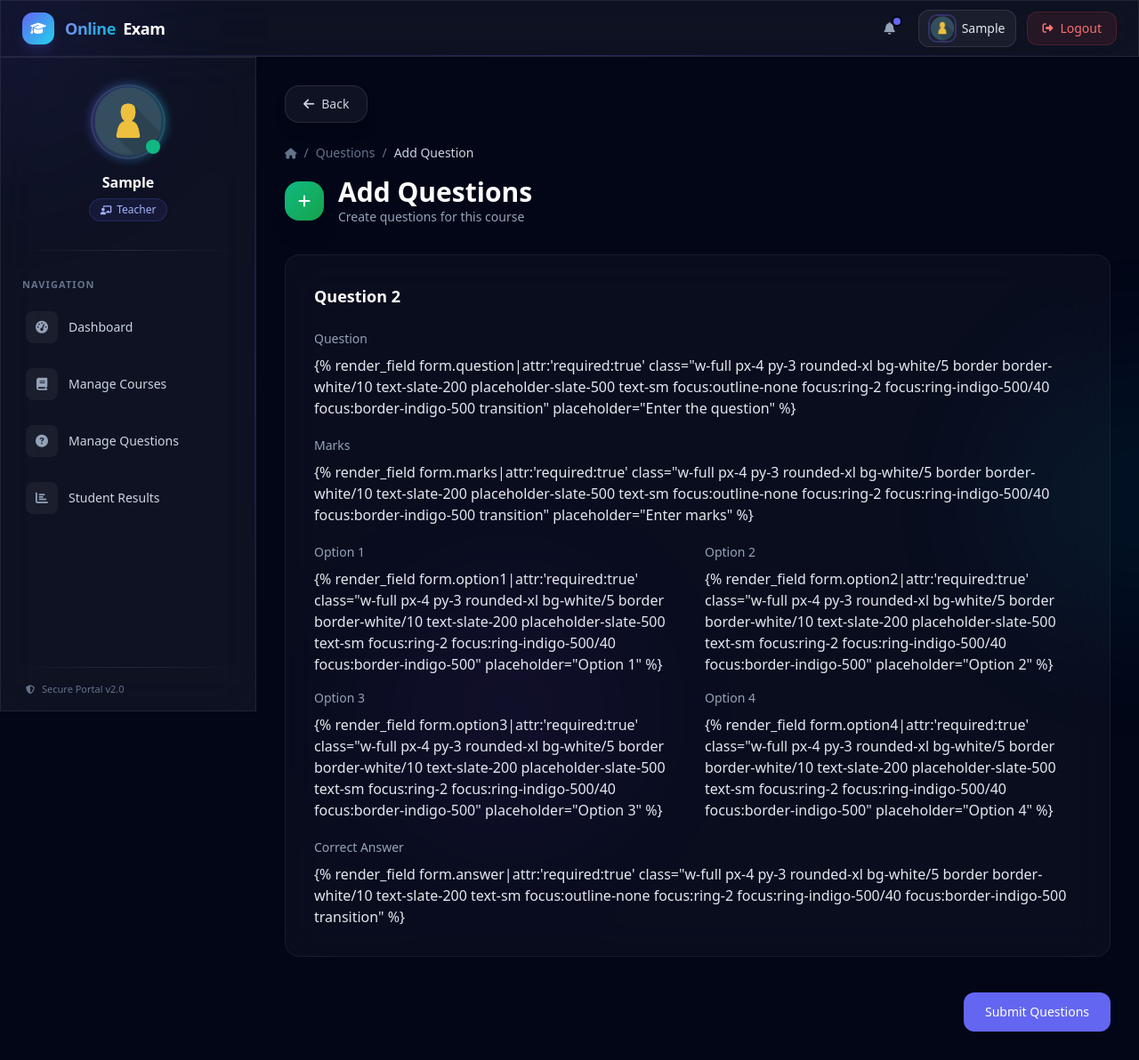
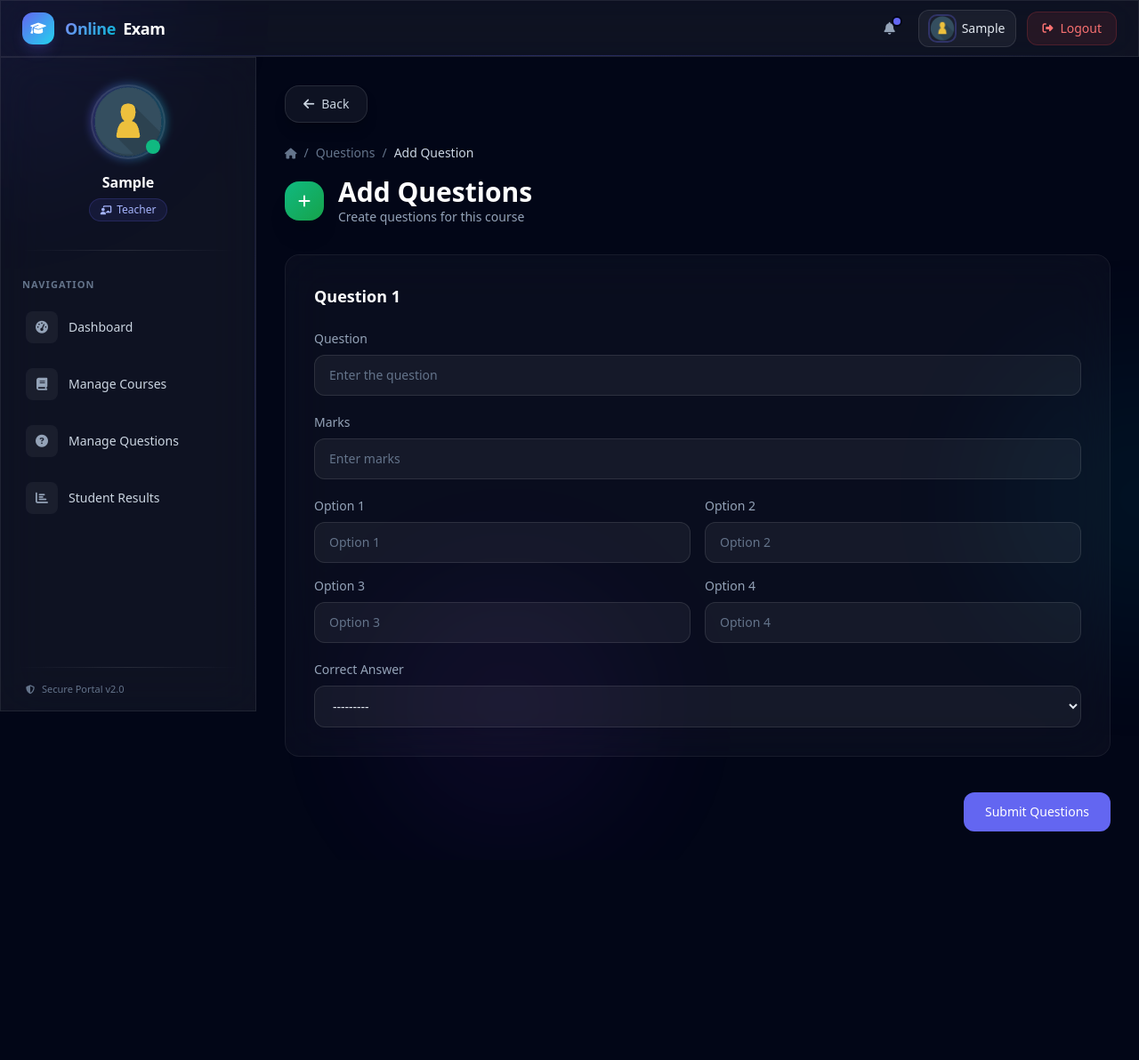
Before and after one commit to Ping-Varun001/online-examination-system, a Django app: page /teacher/teacher-add-question/1 in a window 1280 px wide. Shown: the whole page at 89% size. After the commit the page ends 935 px from the top, so only its background shows below. Run offline with Django 3.2, Linux system fonts and the light colour scheme; a user stored in the database is signed in; tables that the repository leaves empty hold one stand-in row (values such as "Sample post"); some libraries are stand-ins or nearby versions.

Commit message:
Minor changes in question form

```diff
--- a/templates/teacher/teacher_add_question.html
+++ b/templates/teacher/teacher_add_question.html
@@ -2,16 +2,9 @@
 {% load widget_tweaks %}
 {% block content %}
 
-<!-- ================= HEADER ================= -->
 <div class="mb-8">
-  <button
-    onclick="history.back()"
-    class="group inline-flex items-center gap-2 px-5 py-2.5 mb-6 rounded-2xl
-           bg-white/5 border border-white/10 text-slate-300
-           hover:bg-indigo-500/10 hover:border-indigo-500/30 hover:text-white
-           transition-all duration-300 text-sm font-medium shadow-lg shadow-black/20">
-    <i class="fas fa-arrow-left text-sm transition-transform duration-300
-              group-hover:-translate-x-1"></i>
+  <button onclick="history.back()" class="group inline-flex items-center gap-2 px-5 py-2.5 mb-6 rounded-2xl bg-white/5 border border-white/10 text-slate-300 hover:bg-indigo-500/10 hover:border-indigo-500/30 hover:text-white transition-all duration-300 text-sm font-medium shadow-lg shadow-black/20">
+    <i class="fas fa-arrow-left text-sm transition-transform duration-300 group-hover:-translate-x-1"></i>
     <span>Back</span>
   </button>
 
@@ -34,124 +27,66 @@
   </div>
 </div>
 
-<!-- ================= FORM ================= -->
 <form method="POST" autocomplete="off">
   {% csrf_token %}
   {{ formset.management_form }}
 
   <div class="space-y-8">
+    {% for form in formset %}
+    <div class="group relative rounded-2xl bg-white/[0.03] backdrop-blur-xl border border-white/[0.06] hover:border-indigo-500/30 hover:bg-white/[0.05] transition-all duration-500">
 
-    {% for form in formset %}
-    <!-- ================= QUESTION CARD ================= -->
-    <div class="group relative rounded-2xl
-                bg-white/[0.03] backdrop-blur-xl
-                border border-white/[0.06]
-                hover:border-indigo-500/30 hover:bg-white/[0.05]
-                transition-all duration-500">
-
-      <!-- Glow -->
-      <div class="absolute -top-10 -left-10 w-32 h-32 rounded-full
-                  bg-indigo-500/20 blur-3xl opacity-0
-                  group-hover:opacity-100 transition duration-700"></div>
+      <div class="absolute -top-10 -left-10 w-32 h-32 rounded-full bg-indigo-500/20 blur-3xl opacity-0 group-hover:opacity-100 transition duration-700"></div>
 
       <div class="relative p-6 sm:p-8">
 
-        <!-- Question Title -->
         <h3 class="text-lg font-semibold text-white mb-6">
-          Question {{ forloop.counter|add:start_index }}
+          Question {{ forloop.counter }}
         </h3>
 
-        <!-- Question -->
         <div class="mb-5">
           <label class="block text-sm text-slate-400 mb-2">Question</label>
-          {% render_field form.question|attr:'required:true'
-              class="w-full px-4 py-3 rounded-xl bg-white/5 border border-white/10
-                     text-slate-200 placeholder-slate-500 text-sm
-                     focus:outline-none focus:ring-2 focus:ring-indigo-500/40
-                     focus:border-indigo-500 transition"
-              placeholder="Enter the question" %}
+          {% render_field form.question class="w-full px-4 py-3 rounded-xl bg-white/5 border border-white/10 text-slate-200 placeholder-slate-500 text-sm focus:outline-none focus:ring-2 focus:ring-indigo-500/40 focus:border-indigo-500 transition" placeholder="Enter the question" %}
         </div>
 
-        <!-- Marks -->
         <div class="mb-5">
           <label class="block text-sm text-slate-400 mb-2">Marks</label>
-          {% render_field form.marks|attr:'required:true'
-              class="w-full px-4 py-3 rounded-xl bg-white/5 border border-white/10
-                     text-slate-200 placeholder-slate-500 text-sm
-                     focus:outline-none focus:ring-2 focus:ring-indigo-500/40
-                     focus:border-indigo-500 transition"
-              placeholder="Enter marks" %}
+          {% render_field form.marks class="w-full px-4 py-3 rounded-xl bg-white/5 border border-white/10 text-slate-200 placeholder-slate-500 text-sm focus:outline-none focus:ring-2 focus:ring-indigo-500/40 focus:border-indigo-500 transition" placeholder="Enter marks" %}
         </div>
 
-        <!-- Options Grid -->
         <div class="grid grid-cols-1 sm:grid-cols-2 gap-4 mb-5">
-
           <div>
             <label class="block text-sm text-slate-400 mb-2">Option 1</label>
-            {% render_field form.option1|attr:'required:true'
-                class="w-full px-4 py-3 rounded-xl bg-white/5 border border-white/10
-                       text-slate-200 placeholder-slate-500 text-sm
-                       focus:ring-2 focus:ring-indigo-500/40 focus:border-indigo-500"
-                placeholder="Option 1" %}
+            {% render_field form.option1 class="w-full px-4 py-3 rounded-xl bg-white/5 border border-white/10 text-slate-200 placeholder-slate-500 text-sm focus:ring-2 focus:ring-indigo-500/40 focus:border-indigo-500" placeholder="Option 1" %}
           </div>
-
           <div>
             <label class="block text-sm text-slate-400 mb-2">Option 2</label>
-            {% render_field form.option2|attr:'required:true'
-                class="w-full px-4 py-3 rounded-xl bg-white/5 border border-white/10
-                       text-slate-200 placeholder-slate-500 text-sm
-                       focus:ring-2 focus:ring-indigo-500/40 focus:border-indigo-500"
-                placeholder="Option 2" %}
+            {% render_field form.option2 class="w-full px-4 py-3 rounded-xl bg-white/5 border border-white/10 text-slate-200 placeholder-slate-500 text-sm focus:ring-2 focus:ring-indigo-500/40 focus:border-indigo-500" placeholder="Option 2" %}
           </div>
-
           <div>
             <label class="block text-sm text-slate-400 mb-2">Option 3</label>
-            {% render_field form.option3|attr:'required:true'
-                class="w-full px-4 py-3 rounded-xl bg-white/5 border border-white/10
-                       text-slate-200 placeholder-slate-500 text-sm
-                       focus:ring-2 focus:ring-indigo-500/40 focus:border-indigo-500"
-                placeholder="Option 3" %}
+            {% render_field form.option3 class="w-full px-4 py-3 rounded-xl bg-white/5 border border-white/10 text-slate-200 placeholder-slate-500 text-sm focus:ring-2 focus:ring-indigo-500/40 focus:border-indigo-500" placeholder="Option 3" %}
           </div>
-
           <div>
             <label class="block text-sm text-slate-400 mb-2">Option 4</label>
-            {% render_field form.option4|attr:'required:true'
-                class="w-full px-4 py-3 rounded-xl bg-white/5 border border-white/10
-                       text-slate-200 placeholder-slate-500 text-sm
-                       focus:ring-2 focus:ring-indigo-500/40 focus:border-indigo-500"
-                placeholder="Option 4" %}
+            {% render_field form.option4 class="w-full px-4 py-3 rounded-xl bg-white/5 border border-white/10 text-slate-200 placeholder-slate-500 text-sm focus:ring-2 focus:ring-indigo-500/40 focus:border-indigo-500" placeholder="Option 4" %}
           </div>
-
         </div>
 
-        <!-- Correct Answer -->
         <div>
           <label class="block text-sm text-slate-400 mb-2">Correct Answer</label>
-          {% render_field form.answer|attr:'required:true'
-              class="w-full px-4 py-3 rounded-xl bg-white/5 border border-white/10
-                     text-slate-200 text-sm
-                     focus:outline-none focus:ring-2 focus:ring-indigo-500/40
-                     focus:border-indigo-500 transition" %}
+          {% render_field form.answer class="w-full px-4 py-3 rounded-xl bg-white/5 border border-white/10 text-slate-200 text-sm focus:outline-none focus:ring-2 focus:ring-indigo-500/40 focus:border-indigo-500 transition" %}
         </div>
 
       </div>
     </div>
-
     {% endfor %}
-
   </div>
 
-  <!-- ================= SUBMIT ================= -->
   <div class="mt-10 flex justify-end">
-    <button type="submit"
-            class="px-6 py-3 rounded-xl
-                   bg-indigo-500 text-white font-medium text-sm
-                   hover:bg-indigo-600 hover:shadow-lg hover:shadow-indigo-500/30
-                   transition-all duration-300">
+    <button type="submit" class="px-6 py-3 rounded-xl bg-indigo-500 text-white font-medium text-sm hover:bg-indigo-600 hover:shadow-lg hover:shadow-indigo-500/30 transition-all duration-300">
       Submit Questions
     </button>
   </div>
-
 </form>
 
 {% endblock content %}
```
